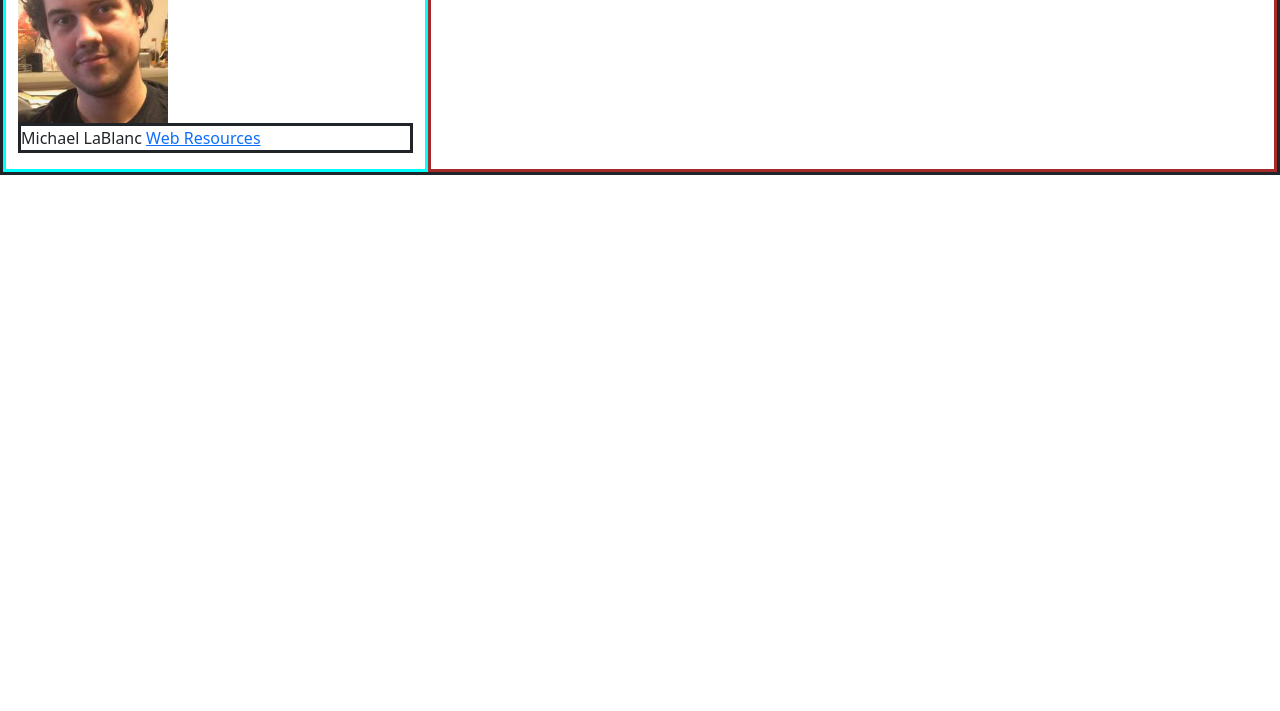
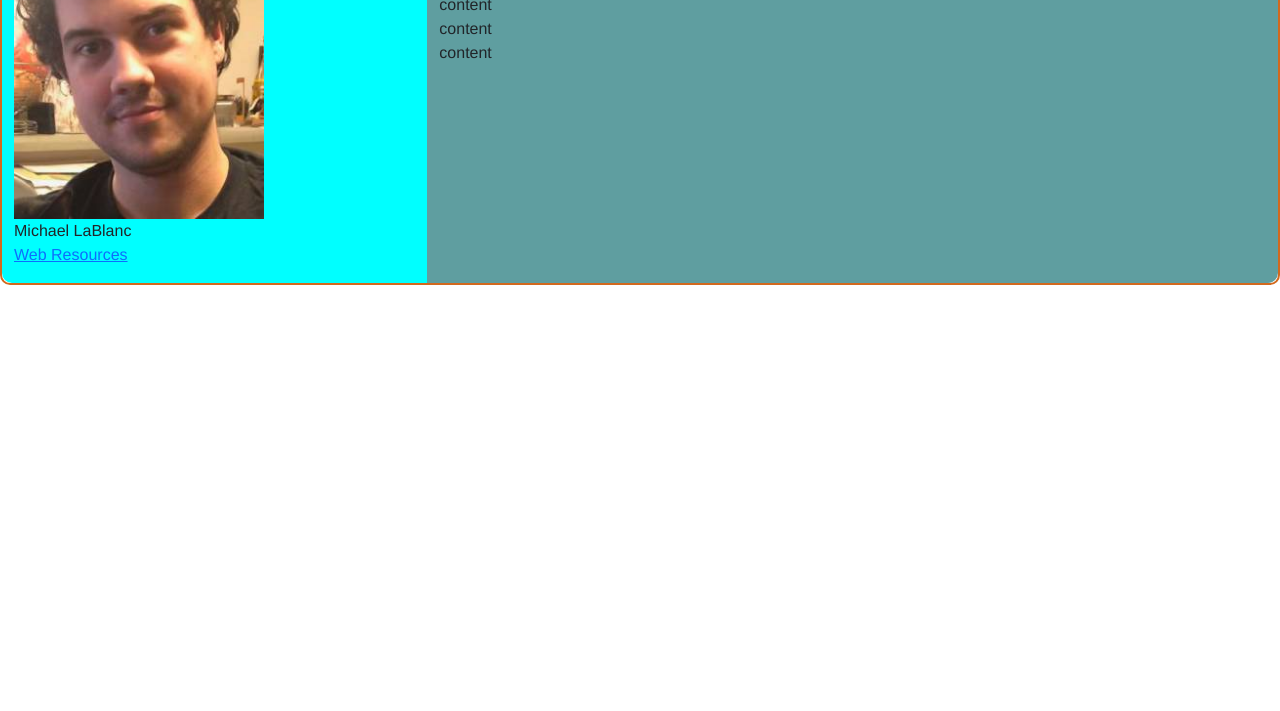
Before and after one commit to MJLablanc1/Webroot, a plain HTML site: page index.html in a window 1280 px wide. Shown: the part 89-800 px from the top of the page. Drawn offline with nearby package versions, Linux system fonts and the light colour scheme.

Commit message:
CSS addition and edit, background color, borders, font

```diff
--- a/css/styles.css
+++ b/css/styles.css
@@ -0,0 +1,31 @@
+#wholeContainer {
+    border: solid;
+    border-color: chocolate;
+    border-radius: 10px;
+    border-width: 2px;
+}
+
+#leftContainer {
+    background-color: aqua;
+    border: none;
+    border-color: aqua;
+    border-top-left-radius: 10px;
+    border-bottom-left-radius: 10px;
+}
+
+#rightContainer {
+    background-color:cadetblue;
+    border: none;
+    border-color: brown;
+    border-top-right-radius: 10px;
+    border-bottom-right-radius: 10px;
+}
+
+p {
+    font-family: 'Franklin Gothic Medium', 'Arial Narrow', Arial, sans-serif;
+}
+
+img {
+    height: 250px;
+    float:left;
+}
--- a/index.html
+++ b/index.html
@@ -21,18 +21,18 @@
 </head>
 <!-- add colors // use the css sheet-->
 <body>
-    <div class="container-fluid" style="border:solid;">
+    <div class="container-fluid" style="border:none;">
         <h1>Michael LaBlanc's ISIT320 Portfolio Site</h1>
-        <div class="row">
-            <div class="col-sm-4" style="border:solid; border-color: aqua;">
-                <img src="img/profilePic.jpg" alt="Michael LaBlanc" style="height:150px; float:left;"/>
-                <p style="clear:both; border:solid">
-                    Michael LaBlanc
+        <div class="row" id="wholeContainer">
+            <div class="col-sm-4" id="leftContainer">
+                <img src="img/profilePic.jpg" alt="Michael LaBlanc"/>
+                <p style="clear:both;">
+                    Michael LaBlanc <br>
                     <a href="html/webresources.html">Web Resources</a>
                 </p>
             </div>
-            <div class="col-sm-8" style="border:solid; border-color: brown;">
-                <p> content </p>
+            <div class="col-sm-8" id="rightContainer">
+                <p> content <br> content <br> content <br> content <br></p>
             </div>
         </div>
     </div>
```
Also changed, not shown: 1 other file.
